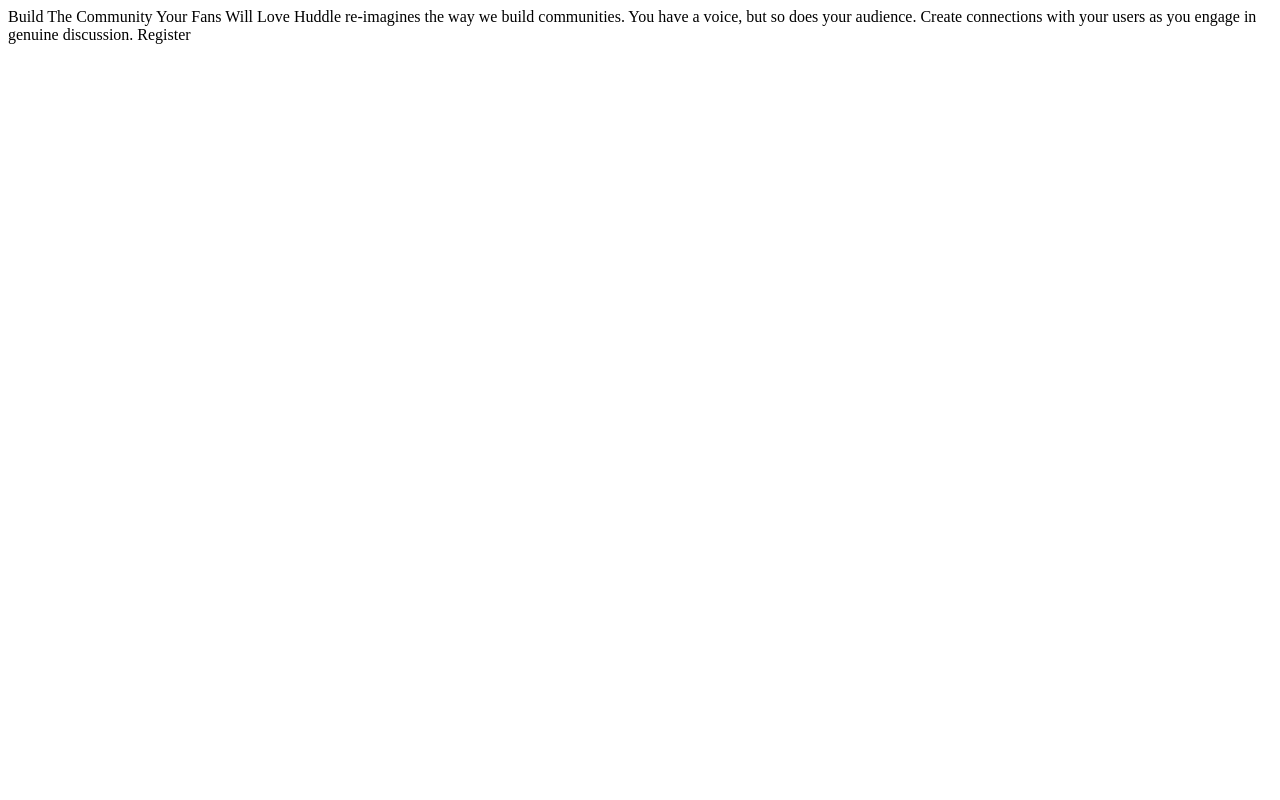
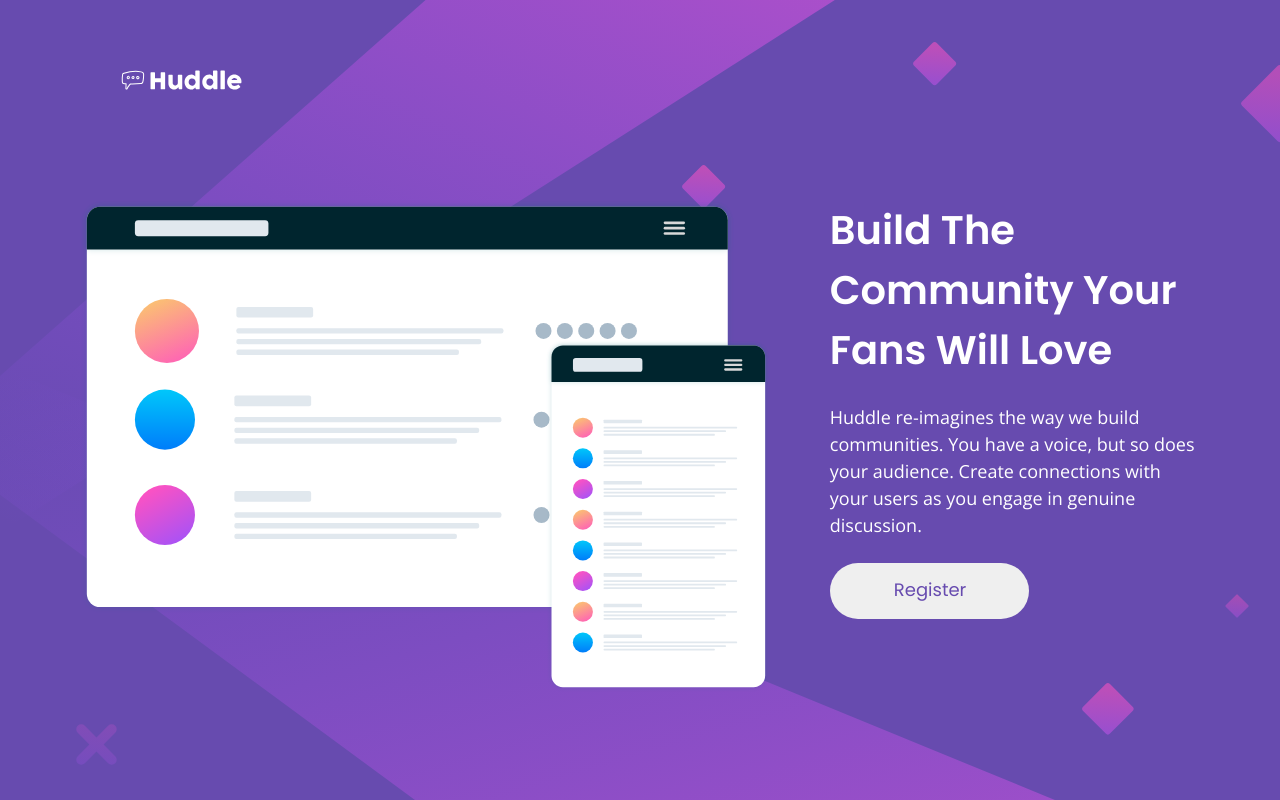
Before and after one commit to KarolMajerczyk/huddle-landing-page-with-a-single-introductory-section, a plain HTML site: page index.html in a window 1280 px wide. Drawn offline with nearby package versions, Linux system fonts and the light colour scheme.

Commit message:
Created working layout

```diff
--- a/index.html
+++ b/index.html
@@ -19,9 +19,25 @@
     </title>
   </head>
   <body>
-    Build The Community Your Fans Will Love Huddle re-imagines the way we build
-    communities. You have a voice, but so does your audience. Create connections
-    with your users as you engage in genuine discussion. Register
+    <main class="main-content">
+      <img src="./images/logo.svg" alt="Brand logo" class="brand-logo" />
+      <section class="community-preview">
+        <img
+          src="./images/illustration-mockups.svg"
+          alt=""
+          class="preview-image"
+        />
+        <section class="preview-details">
+          <h2 class="preview-title">Build The Community Your Fans Will Love</h2>
+          <p class="preview-description">
+            Huddle re-imagines the way we build communities. You have a voice,
+            but so does your audience. Create connections with your users as you
+            engage in genuine discussion.
+          </p>
+          <button class="register-button">Register</button>
+        </section>
+      </section>
+    </main>
 
     <!-- <footer>
       <p class="attribution">
--- a/style.css
+++ b/style.css
@@ -1,23 +1,4 @@
-/* # Front-end Style Guide
-
-## Layout
-
-The designs were created to the following widths:
-
-- Mobile: 375px
-- Desktop: 1440px
-
-## Colors
-
-### Primary
-
-- Violet: hsl(257, 40%, 49%)
-- Soft Magenta: hsl(300, 69%, 71%)
-
-## Typography
-
-### Headings
-
+/*
 - Family: [Poppins](https://fonts.google.com/specimen/Poppins)
 - Weights: 400, 600
 
@@ -33,3 +14,108 @@ For the social icons, you can use a font icon library. Some suggestions can be f
 - [Font Awesome](https://fontawesome.com/)
 - [IcoMoon](https://icomoon.io/)
 - [Ionicons](https://ionicons.com/) */
+
+@import url("https://fonts.googleapis.com/css2?family=Open+Sans&family=Poppins:wght@400;600&display=swap");
+
+*,
+*::before,
+*::after {
+  box-sizing: border-box;
+}
+
+* {
+  margin: 0;
+  padding: 0;
+  font: inherit;
+}
+
+:root {
+  --color-violet: hsl(257, 40%, 49%);
+  --color-soft-magenta: hsl(300, 69%, 71%);
+  --color-pure-white: hsl(0, 100%, 100%);
+}
+
+html {
+  color-scheme: dark light;
+}
+
+body {
+  min-height: 100vh;
+  background: var(--color-violet);
+
+  display: flex;
+  justify-content: center;
+  align-items: center;
+
+  /* Mobile: 375px
+  Desktop: 1440px */
+}
+
+img,
+picture,
+svg,
+video {
+  display: block;
+  max-width: 100%;
+}
+
+.main-content {
+  max-width: 1440px;
+  height: 800px;
+  background: var(--color-violet);
+  background-image: url(./images/bg-desktop.svg);
+  object-fit: cover;
+
+  padding: 64px 80px 40px 80px;
+}
+
+.brand-logo {
+  margin-bottom: 104px;
+  width: 200px;
+  height: 32px;
+}
+
+.community-preview {
+  display: flex;
+  gap: 59px;
+}
+
+.preview-image {
+  width: 696px;
+  height: 493px;
+}
+
+.preview-details {
+  display: flex;
+  flex-direction: column;
+  gap: 24px;
+  align-items: flex-start;
+}
+
+.preview-title {
+  font-family: "Poppins", sans-serif;
+  font-weight: 600;
+  font-size: 40px;
+  line-height: 60px;
+  color: var(--color-pure-white);
+}
+
+.preview-description {
+  font-family: "Open Sans", sans-serif;
+  font-weight: 400;
+  font-size: 18px;
+  line-height: 27px;
+  color: var(--color-pure-white);
+}
+
+.register-button {
+  font-family: "Poppins", sans-serif;
+  font-weight: 400;
+  font-size: 18px;
+  line-height: 27px;
+  color: hsl(257, 40%, 49%);
+  padding: 13px 63px 16px 64px;
+  border-radius: 28px;
+
+  border: none;
+}
```
